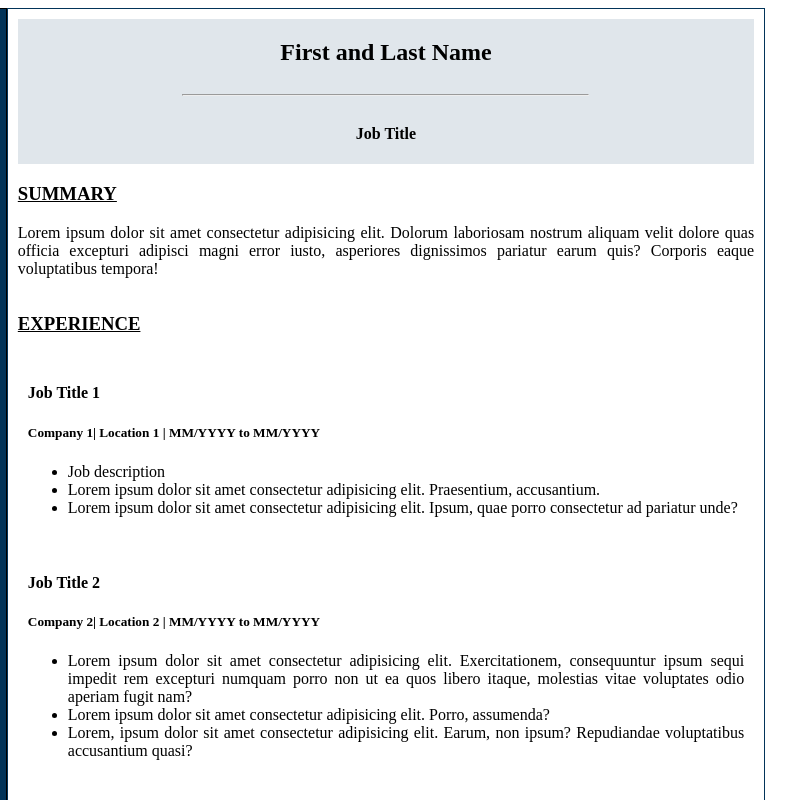
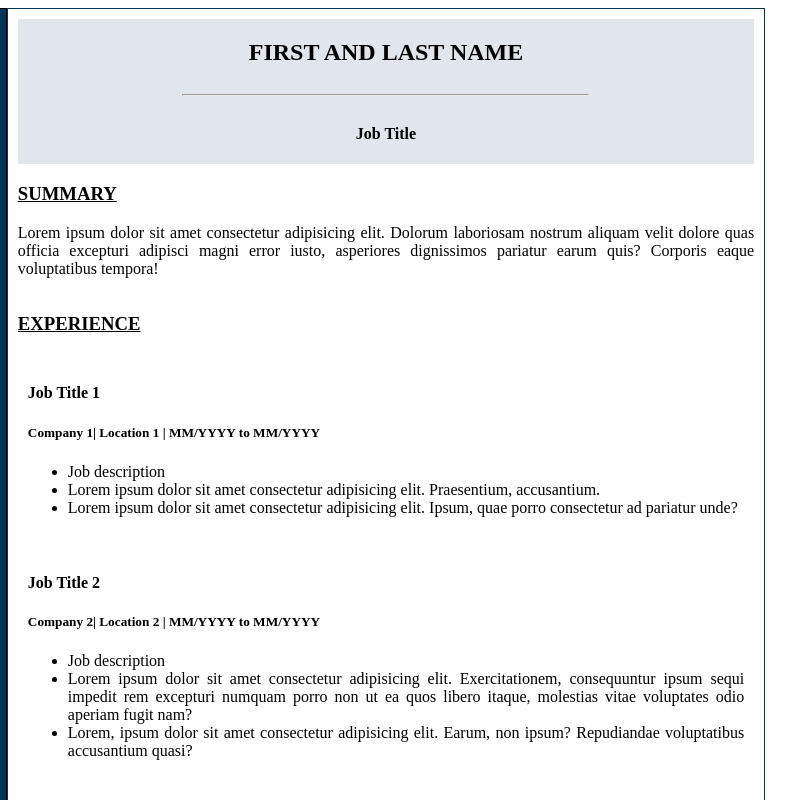
Before and after one commit to jedanne143/Resume, a plain HTML site: page index.html in a window 1280 px wide. Shown: the top 800 px of the page, 354-1150 px from the left. Drawn offline with Linux system fonts and the light colour scheme.

Commit message:
included text-transform styling for name id

```diff
--- a/index.html
+++ b/index.html
@@ -64,7 +64,7 @@
         <section class="rightContainer">
             <!-- name & title -->
           <div class="header">
-            <h1 id="name">First and Last Name</h1>
+            <h1 id="name">FIRST AND LAST NAME</h1>
             <hr>
             <h4>Job Title</h4>
          </div>
@@ -89,8 +89,8 @@
               <h4>Job Title 2</h4>
               <h5>Company 2| Location 2 | MM/YYYY to MM/YYYY </h5>
               <ul>
+                <li>Job description</li>
                 <li>Lorem ipsum dolor sit amet consectetur adipisicing elit. Exercitationem, consequuntur ipsum sequi impedit rem excepturi numquam porro non ut ea quos libero itaque, molestias vitae voluptates odio aperiam fugit nam?</li>
-                <li>Lorem ipsum dolor sit amet consectetur adipisicing elit. Porro, assumenda?</li>
                 <li>Lorem, ipsum dolor sit amet consectetur adipisicing elit. Earum, non ipsum? Repudiandae voluptatibus accusantium quasi?</li>
               </ul>
             </div>
```
